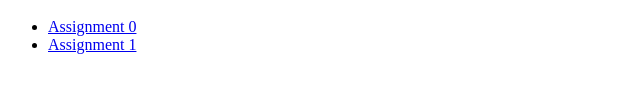
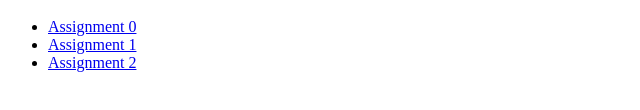
Before and after one commit to choffer1120/6.s198, a plain HTML site: page index.html in a window 1280 px wide. Shown: the part 174-284 px from the top of the page, without its empty margins (0-640 px from the left). Drawn offline with Linux system fonts and the light colour scheme.

Commit message:
homepage link to hw2

```diff
--- a/index.html
+++ b/index.html
@@ -18,6 +18,10 @@
             <li>
                 <a href="assignment1/assignment1-submission.html">Assignment 1</a>
             </li>
+
+            <li>
+                <a href="assignment2/assignment2-submission.html">Assignment 2</a>
+            </li>
         </ul>
 
     </body>
```
